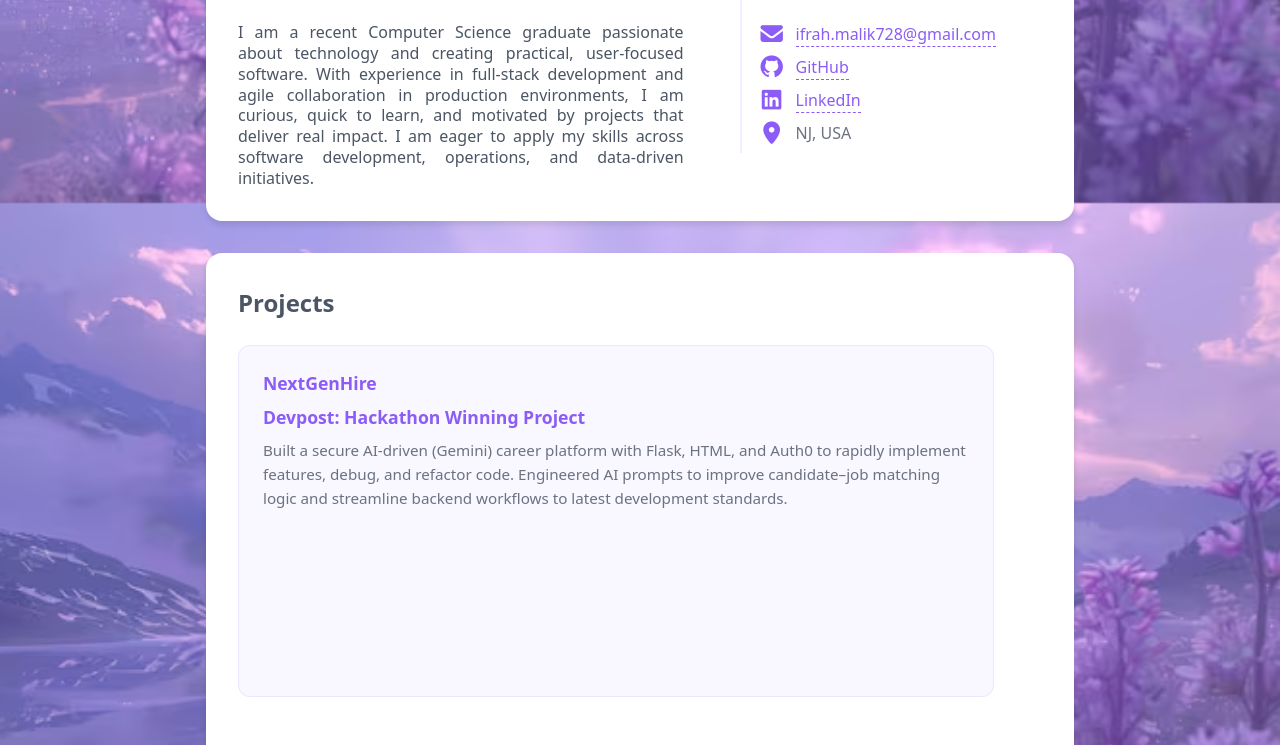
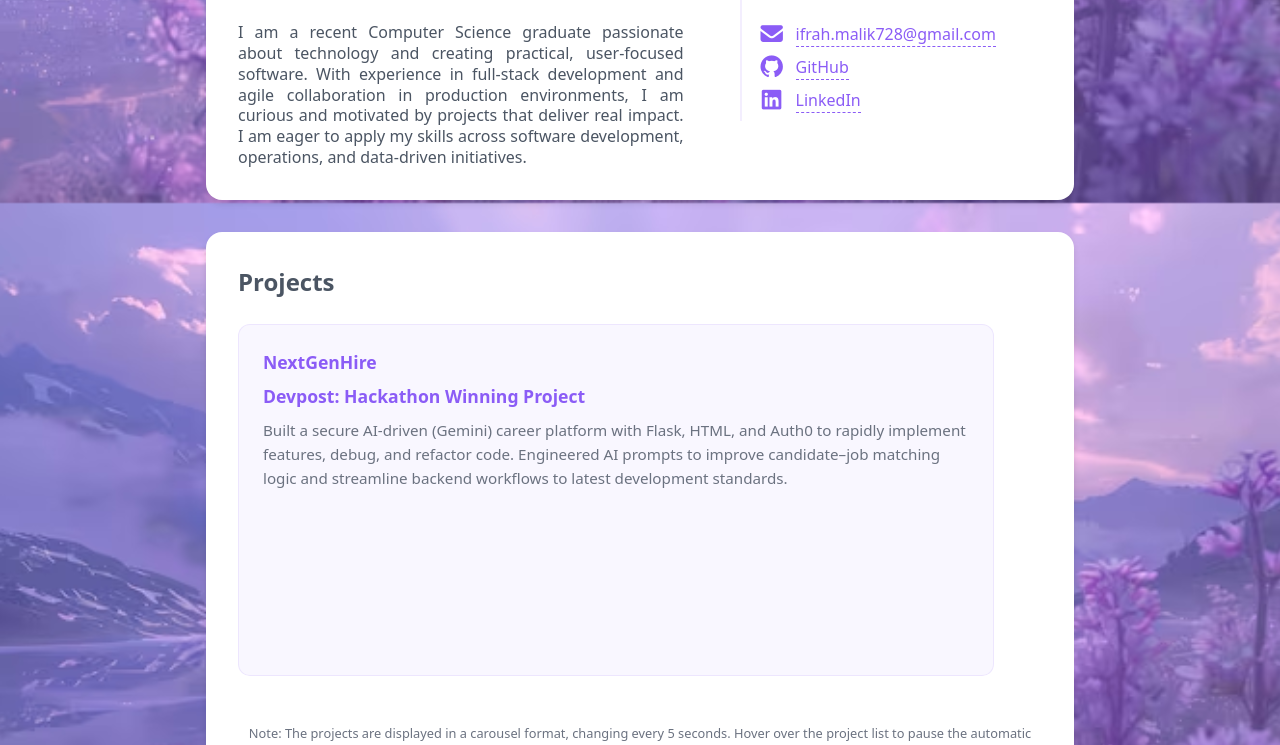
Before and after one commit to ifrahMalik/ifrahMalik.github.io, a React (Vite) app: page / in a window 1280 px wide. Shown: the part 597-1342 px from the top of the page. Built offline with nearby package versions, Linux system fonts and the light colour scheme.

Commit message:
final touches

```diff
--- a/src/App.css
+++ b/src/App.css
@@ -354,6 +354,6 @@ html {
 .project-note {
   font-size: 0.8rem;
   color: #6b7280;
-  margin-top: 1rem;
+
   text-align: center;
 }
--- a/src/App.jsx
+++ b/src/App.jsx
@@ -99,7 +99,7 @@ function App() {
             I am a recent Computer Science graduate passionate about
             technology and creating practical, user-focused software.
             With experience in full-stack development and agile collaboration
-            in production environments, I am curious, quick to learn, and motivated
+            in production environments, I am curious and motivated
             by projects that deliver real impact. I am eager to apply my skills across
             software development, operations, and data-driven initiatives.
           </p>
@@ -142,10 +142,7 @@ function App() {
                   LinkedIn
                 </a>
               </li>
-              <li>
-                <i className="fas fa-map-marker-alt contact-icon"></i>
-                <span>NJ, USA</span>
-              </li>
+
             </ul>
           </div>
         </section>
```
